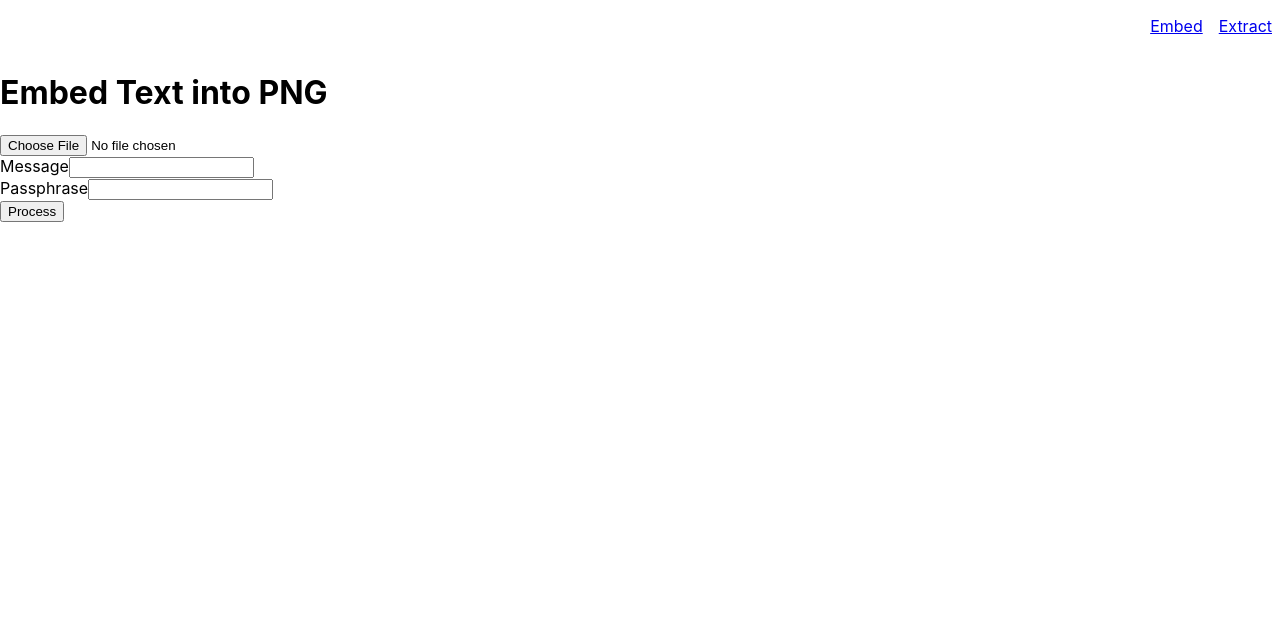
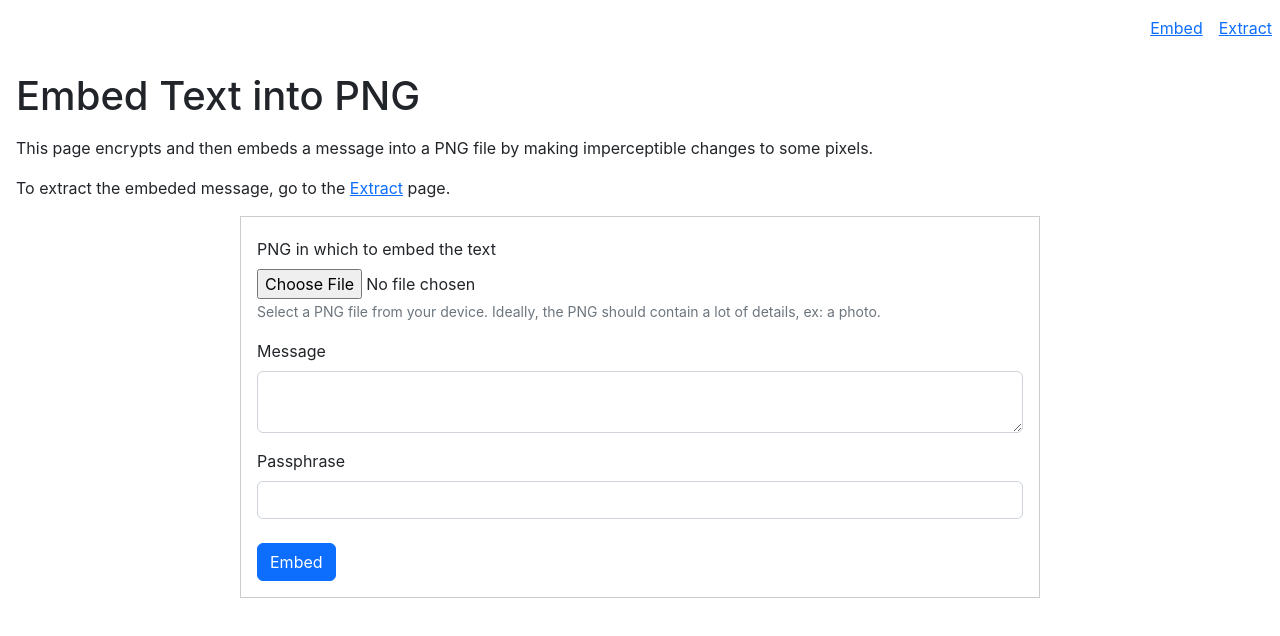
Before and after one commit to imprologic/steganography-js, a React (Create React App) app: page / in a window 1280 px wide. Shown: the top 636 px of the page. Built offline with nearby package versions, Linux system fonts and the light colour scheme.

Commit message:
react boostrap - first attempt

```diff
--- a/package.json
+++ b/package.json
@@ -9,9 +9,11 @@
     "eject": "react-scripts eject"
   },
   "dependencies": {
+    "bootstrap": "^5.2.0",
     "crypto-js": "^4.1.1",
     "pngjs": "^6.0.0",
     "react": "^18.0.0",
+    "react-bootstrap": "^2.4.0",
     "react-dom": "^18.0.0",
     "react-router-dom": "^6.3.0",
     "react-scripts": "5.0.0",
--- a/src/index.js
+++ b/src/index.js
@@ -1,5 +1,6 @@
 import React, { StrictMode } from 'react';
 import { createRoot} from 'react-dom/client';
+import 'bootstrap/dist/css/bootstrap.min.css';
 import './index.css';
 import App from './App';
 
--- a/src/pages/Embed.js
+++ b/src/pages/Embed.js
@@ -1,7 +1,11 @@
-import { FilePicker } from '../widgets';
+import { FilePicker, FormWrapper } from '../widgets';
 import { useState } from 'react';
+import Form from 'react-bootstrap/Form';
+import Button from 'react-bootstrap/Button';
+
 import { stringToBytes, downloadBlob, embedMessage } from '../services/util';
 import { encrypt } from '../services/cipher';
+import { FormGroup } from 'react-bootstrap';
 
 
 const Embed = () => {
@@ -26,18 +30,36 @@ const Embed = () => {
 
 	return (
 		<>
-			<h1>Embed Text into PNG</h1>
-			<FilePicker onImageSelected={onImageSelected} />
-			<div>
-				<label>Message</label>
-				<input type="text" onChange={ (e) => setText(e.target.value) } />
-			</div>
-			<div>
-				<label>Passphrase</label>
-				<input type="text" onChange={ (e) => setPass(e.target.value) } />
-			</div>
-			<div>
-				<button onClick={process}>Process</button>
+			<div className="m-3">
+				<h1 className="mb-3">Embed Text into PNG</h1>
+				<p>This page encrypts and then embeds a message into a PNG file by making imperceptible changes to some pixels.</p>
+				<p>To extract the embeded message, go to the <a href="/extract">Extract</a> page.</p>
+
+				<FormWrapper>
+					<Form>
+
+						<FormGroup className="mt-1">
+							<Form.Label>PNG in which to embed the text</Form.Label>
+							<FilePicker onImageSelected={onImageSelected} />
+							<Form.Text className="text-muted">Select a PNG file from your device. Ideally, the PNG should contain a lot of details, ex: a photo.</Form.Text>
+						</FormGroup>
+
+						<FormGroup className="mt-3">
+							<Form.Label>Message</Form.Label>
+							<Form.Control as="textarea" onChange={ (e) => setText(e.target.value) } />
+						</FormGroup>
+
+						<FormGroup className="mt-3">
+							<Form.Label>Passphrase</Form.Label>
+							<Form.Control type="text" onChange={ (e) => setPass(e.target.value) } />
+						</FormGroup>
+
+						<Button variant="primary" type="button" onClick={process} className="mt-4">
+							Embed
+						</Button>
+					</Form>
+				</FormWrapper>
+
 			</div>
 		</>
 	);
--- /dev/null
+++ b/src/widgets/FormWrapper.js
@@ -0,0 +1,11 @@
+import styles from './FormWrapper.module.css';
+
+const FormWrapper = ({children}) => {
+	return (
+		<div className={styles.main}>
+			{children}
+		</div>
+	);
+};
+
+export default FormWrapper;
--- /dev/null
+++ b/src/widgets/FormWrapper.module.css
@@ -0,0 +1,6 @@
+.main {
+	border: 1px solid #ccc;
+	padding: 1rem;
+	margin: 1rem auto;
+	max-width: 50rem;
+}
--- a/src/widgets/index.js
+++ b/src/widgets/index.js
@@ -1,8 +1,10 @@
 import MainMenu from './MainMenu';
 import FilePicker from './FilePicker';
+import FormWrapper from './FormWrapper';
 
 
 export {
 	MainMenu,
-	FilePicker
+	FilePicker,
+	FormWrapper
 };
```
Also changed, not shown: 1 other file (tests, documents, lock files or other folders).
